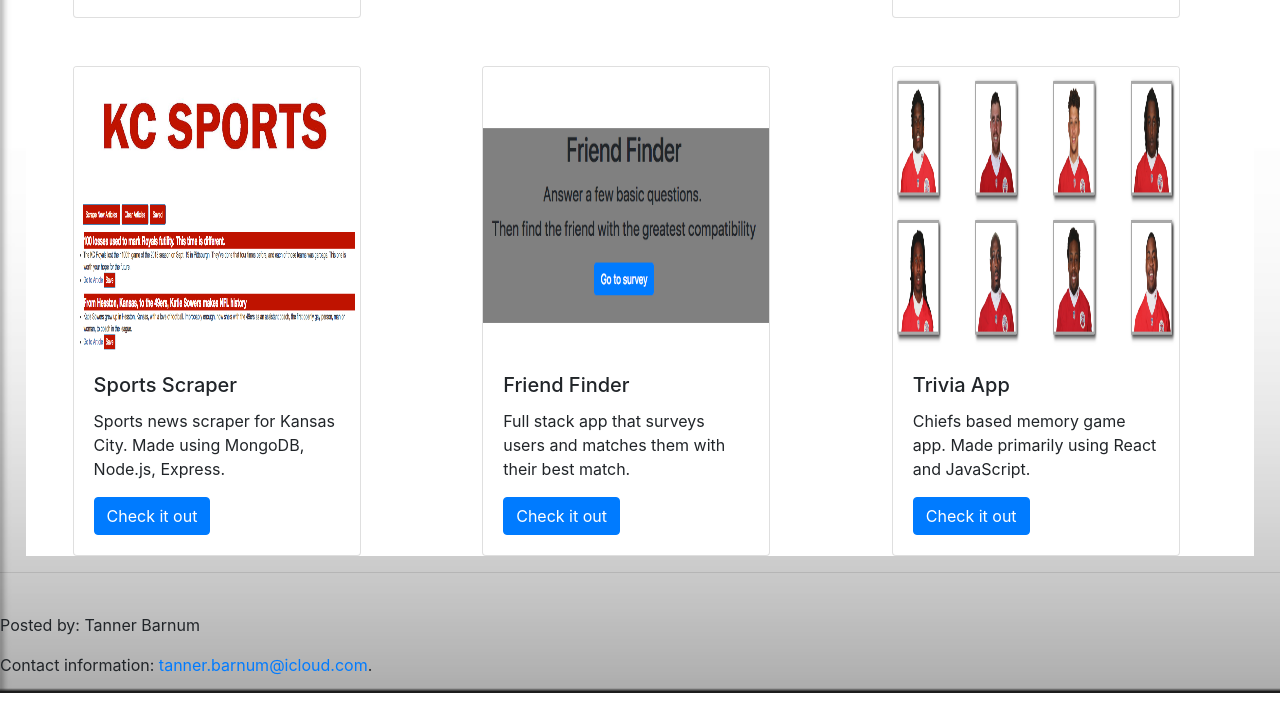
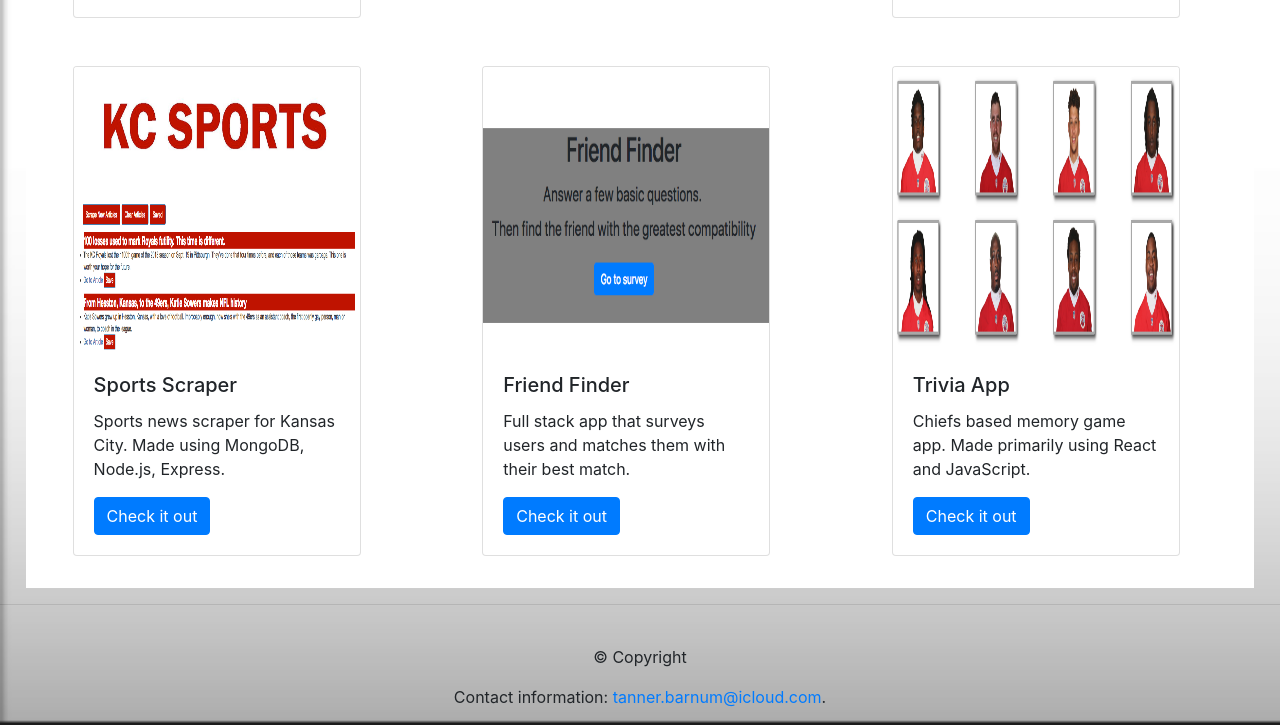
Before and after one commit to barnumtj/express-portfolio, a website: page views/portfolio.html in a window 1280 px wide. Shown: the part 774-1499 px from the top of the page. Before the commit the page ends 1467 px from the top, so only its background shows below. Drawn offline with nearby package versions, Linux system fonts and the light colour scheme.

Commit message:
centered footer

```diff
--- a/public/css/portfolio.css
+++ b/public/css/portfolio.css
@@ -21,6 +21,7 @@
     width: 96%;
     margin: auto;
     background-color: white;
+    padding-bottom: 2rem;
 }
 
 
@@ -63,3 +64,7 @@ body {
 #reactDiv {
     margin-right: -2rem;
 }
+
+footer {
+    text-align: center;
+}
--- a/views/portfolio.html
+++ b/views/portfolio.html
@@ -110,7 +110,7 @@
     <hr><br>
 
     <footer>
-        <p>Posted by: Tanner Barnum</p>
+        <p>© Copyright</p>
         <p>Contact information: <a href="tanner.barnum@icloud.com">
                 tanner.barnum@icloud.com</a>.</p>
     </footer>
```
Also changed, not shown: views/index.html (+2 -2 lines).
